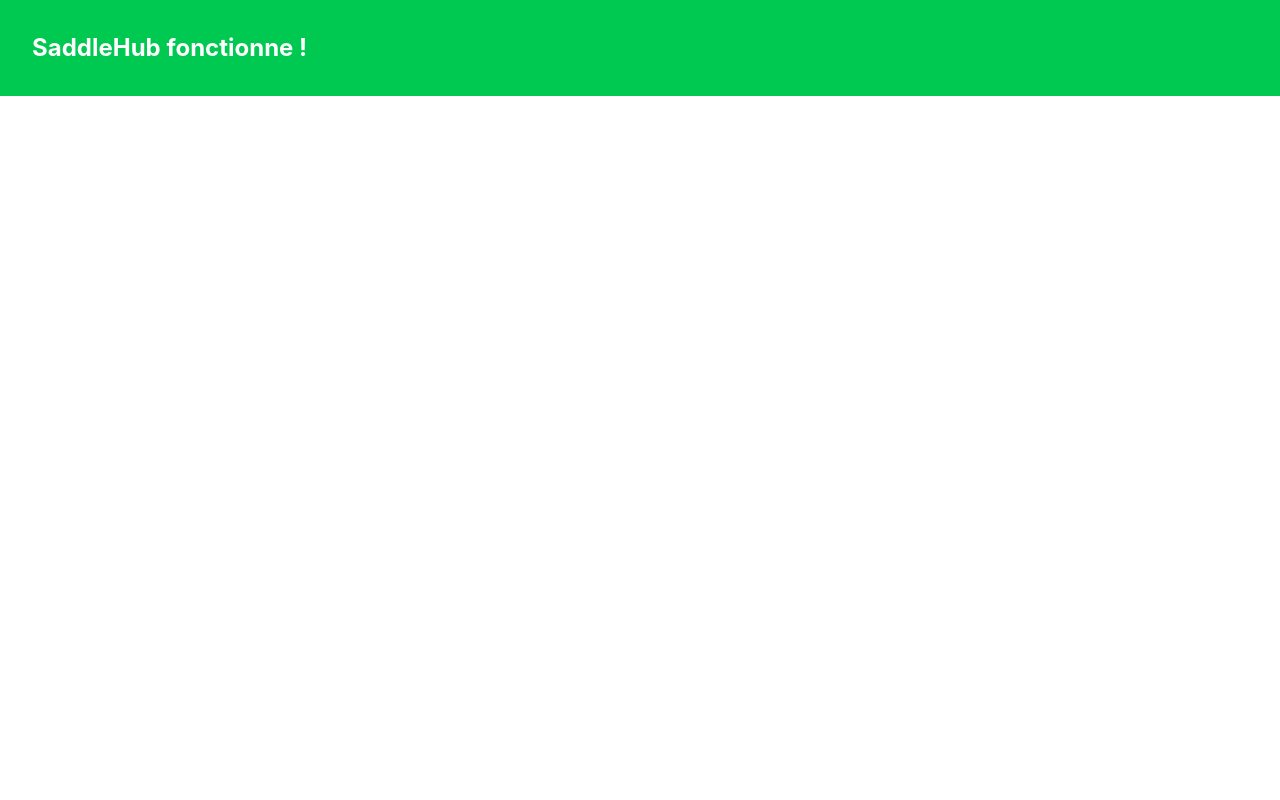
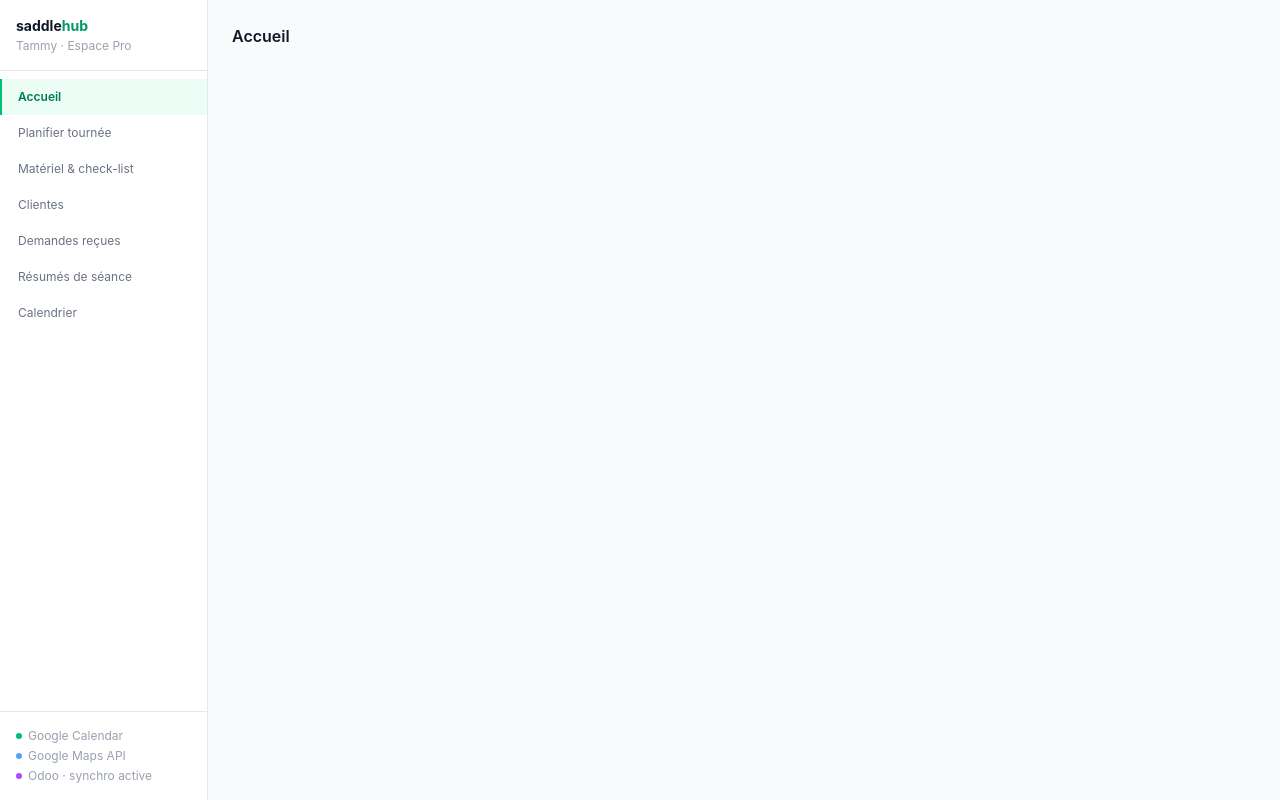
Before and after one commit to clap-b/saddlehub, a React (Vite) app: page / in a window 1280 px wide. Built offline with nearby package versions, Linux system fonts and the light colour scheme.

Commit message:
structure de base — sidebar + pages

```diff
--- a/src/App.jsx
+++ b/src/App.jsx
@@ -1,9 +1,32 @@
-function App() {
+import { useState } from 'react'
+import Sidebar from './components/Sidebar'
+import Accueil from './pages/Accueil'
+import Tournee from './pages/Tournee'
+import Materiel from './pages/Materiel'
+import Clientes from './pages/Clientes'
+import Demandes from './pages/Demandes'
+import Seance from './pages/Seance'
+import Calendrier from './pages/Calendrier'
+
+const pages = {
+  accueil: <Accueil />,
+  tournee: <Tournee />,
+  materiel: <Materiel />,
+  clientes: <Clientes />,
+  demandes: <Demandes />,
+  seance: <Seance />,
+  calendrier: <Calendrier />,
+}
+
+export default function App() {
+  const [current, setCurrent] = useState('accueil')
+
   return (
-    <div className="bg-green-500 text-white p-8 text-2xl font-bold">
-      SaddleHub fonctionne !
+    <div className="flex h-screen bg-gray-50">
+      <Sidebar current={current} onNavigate={setCurrent} />
+      <main className="flex-1 overflow-y-auto p-6">
+        {pages[current]}
+      </main>
     </div>
   )
 }
-
-export default App
--- /dev/null
+++ b/src/components/Sidebar.jsx
@@ -0,0 +1,42 @@
+const navItems = [
+  { id: 'accueil', label: 'Accueil' },
+  { id: 'tournee', label: 'Planifier tournée' },
+  { id: 'materiel', label: 'Matériel & check-list' },
+  { id: 'clientes', label: 'Clientes' },
+  { id: 'demandes', label: 'Demandes reçues' },
+  { id: 'seance', label: 'Résumés de séance' },
+  { id: 'calendrier', label: 'Calendrier' },
+]
+
+export default function Sidebar({ current, onNavigate }) {
+  return (
+    <div className="w-52 h-screen bg-white border-r border-gray-200 flex flex-col">
+      <div className="p-4 border-b border-gray-200">
+        <div className="text-sm font-bold text-gray-900">
+          saddle<span className="text-emerald-600">hub</span>
+        </div>
+        <div className="text-xs text-gray-400 mt-0.5">Tammy · Espace Pro</div>
+      </div>
+      <nav className="flex-1 py-2">
+        {navItems.map(item => (
+          <button
+            key={item.id}
+            onClick={() => onNavigate(item.id)}
+            className={`w-full text-left px-4 py-2.5 text-xs transition-colors border-l-2 ${
+              current === item.id
+                ? 'bg-emerald-50 text-emerald-700 font-semibold border-emerald-500'
+                : 'text-gray-500 border-transparent hover:bg-gray-50 hover:text-gray-900'
+            }`}
+          >
+            {item.label}
+          </button>
+        ))}
+      </nav>
+      <div className="p-4 border-t border-gray-200 text-xs text-gray-400 space-y-1">
+        <div className="flex items-center gap-1.5"><span className="w-1.5 h-1.5 rounded-full bg-emerald-500 inline-block"></span>Google Calendar</div>
+        <div className="flex items-center gap-1.5"><span className="w-1.5 h-1.5 rounded-full bg-blue-400 inline-block"></span>Google Maps API</div>
+        <div className="flex items-center gap-1.5"><span className="w-1.5 h-1.5 rounded-full bg-purple-500 inline-block"></span>Odoo · synchro active</div>
+      </div>
+    </div>
+  )
+}
--- /dev/null
+++ b/src/pages/Accueil.jsx
@@ -0,0 +1,3 @@
+export default function Accueil() {
+  return <div className="text-gray-900 font-semibold">Accueil</div>
+}
--- /dev/null
+++ b/src/pages/Calendrier.jsx
@@ -0,0 +1,3 @@
+export default function Calendrier() {
+  return <div className="text-gray-900 font-semibold">Calendrier</div>
+}
--- /dev/null
+++ b/src/pages/Clientes.jsx
@@ -0,0 +1,3 @@
+export default function Clientes() {
+  return <div className="text-gray-900 font-semibold">Clientes</div>
+}
--- /dev/null
+++ b/src/pages/Demandes.jsx
@@ -0,0 +1,3 @@
+export default function Demandes() {
+  return <div className="text-gray-900 font-semibold">Demandes reçues</div>
+}
--- /dev/null
+++ b/src/pages/Materiel.jsx
@@ -0,0 +1,3 @@
+export default function Materiel() {
+  return <div className="text-gray-900 font-semibold">Matériel & check-list</div>
+}
--- /dev/null
+++ b/src/pages/Seance.jsx
@@ -0,0 +1,3 @@
+export default function Seance() {
+  return <div className="text-gray-900 font-semibold">Résumés de séance</div>
+}
--- /dev/null
+++ b/src/pages/Tournee.jsx
@@ -0,0 +1,3 @@
+export default function Tournee() {
+  return <div className="text-gray-900 font-semibold">Planifier tournée</div>
+}
```
